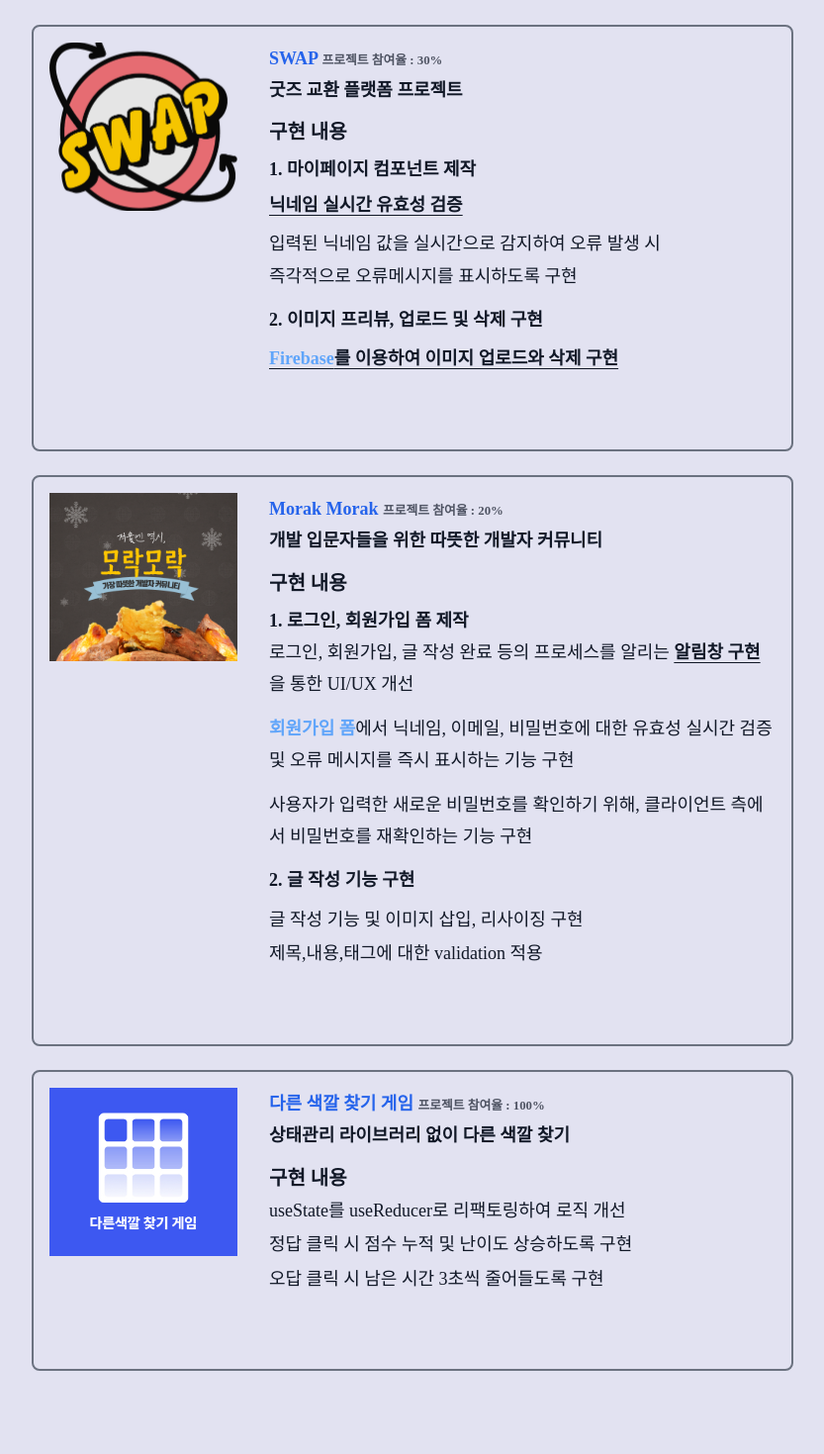
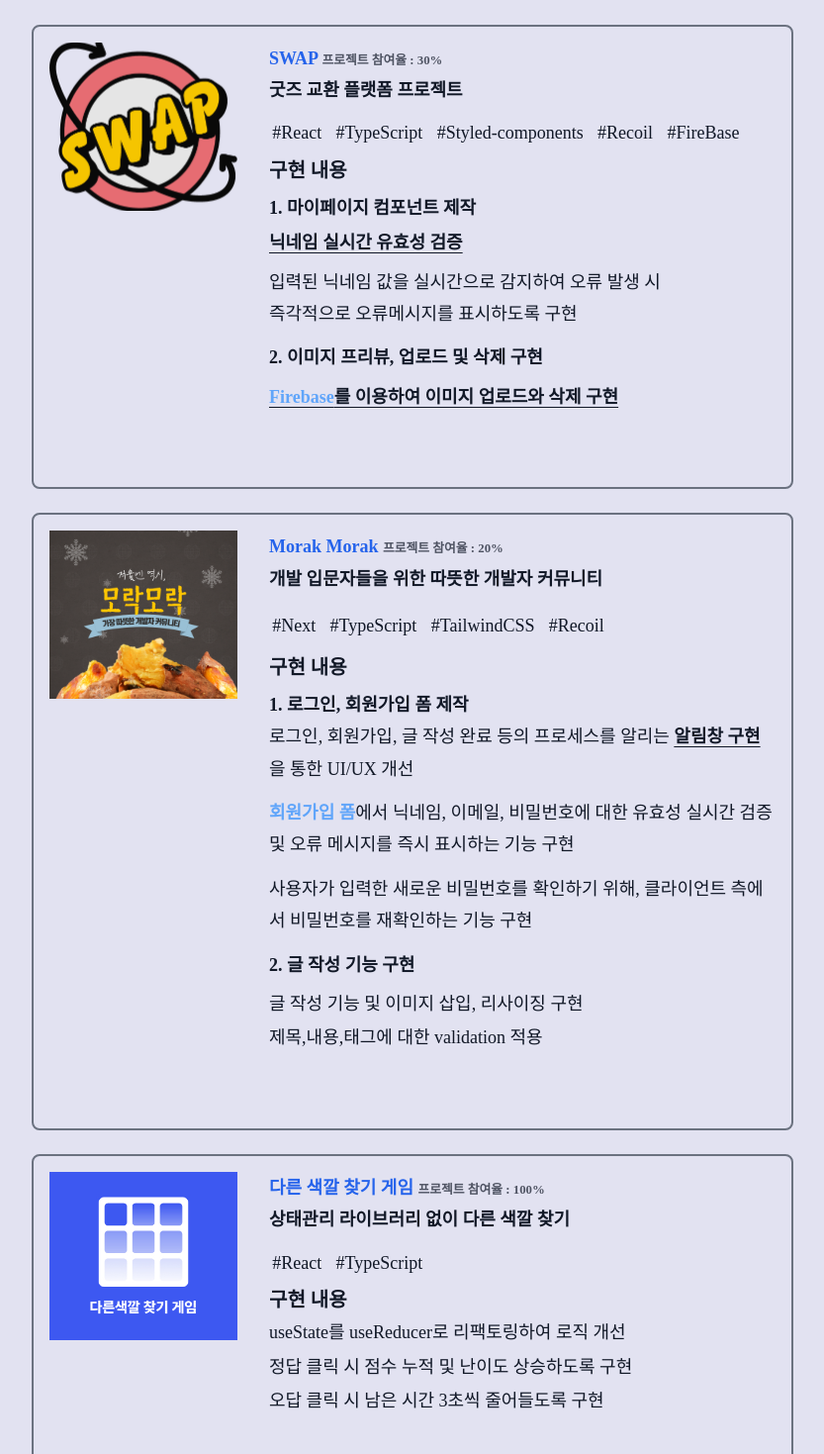
Before and after one commit to HA-SEUNG-JEONG/react-portfolio, a React (Create React App) app: page / in a window 1280 px wide. Shown: the part 1461-2930 px from the top of the page at 99% size, without its empty margins (223-1056 px from the left). Built offline with nearby package versions, Linux system fonts and the light colour scheme.

Commit message:
Feat : 기술 스택 추가

```diff
--- a/src/components/project/Project.tsx
+++ b/src/components/project/Project.tsx
@@ -28,7 +28,17 @@ const Project = () => {
                     name="SWAP"
                     percent={30}
                   />
+
                   <ProjectDescription description="굿즈 교환 플랫폼 프로젝트" />
+                  <div className="flex flex-wrap gap-y-2 gap-x-2 mb-2 leading-6">
+                    <span className="rounded-lg p-[0.2rem]">#React</span>
+                    <span className="rounded-lg p-[0.2rem]">#TypeScript</span>
+                    <span className="rounded-lg p-[0.2rem]">
+                      #Styled-components
+                    </span>
+                    <span className="rounded-lg p-[0.2rem]">#Recoil</span>
+                    <span className="rounded-lg p-[0.2rem]">#FireBase</span>
+                  </div>
                   <span className={implementClasName}>구현 내용</span>
                   <h3 className="font-bold mb-2">
                     1. 마이페이지 컴포넌트 제작
@@ -77,6 +87,12 @@ const Project = () => {
                     percent={20}
                   />
                   <ProjectDescription description="개발 입문자들을 위한 따뜻한 개발자 커뮤니티" />
+                  <div className="flex gap-x-2 mb-2">
+                    <span className="rounded-lg p-[0.2rem]">#Next</span>
+                    <span className="rounded-lg p-[0.2rem]">#TypeScript</span>
+                    <span className="rounded-lg p-[0.2rem]">#TailwindCSS</span>
+                    <span className="rounded-lg p-[0.2rem]">#Recoil</span>
+                  </div>
                   <h2 className={implementClasName}>구현 내용</h2>
                   <h3 className="font-bold">1. 로그인, 회원가입 폼 제작</h3>
                   <ul className="space-y-3">
@@ -119,6 +135,10 @@ const Project = () => {
                     percent={100}
                   />
                   <ProjectDescription description="상태관리 라이브러리 없이 다른 색깔 찾기" />
+                  <div className="flex flex-wrap gap-y-2 gap-x-2 mb-2 leading-6">
+                    <span className="rounded-lg p-[0.2rem]">#React</span>
+                    <span className="rounded-lg p-[0.2rem]">#TypeScript</span>
+                  </div>
                   <span className={implementClasName}>구현 내용</span>
                   <section>
                     <ul className="space-y-3">
```
